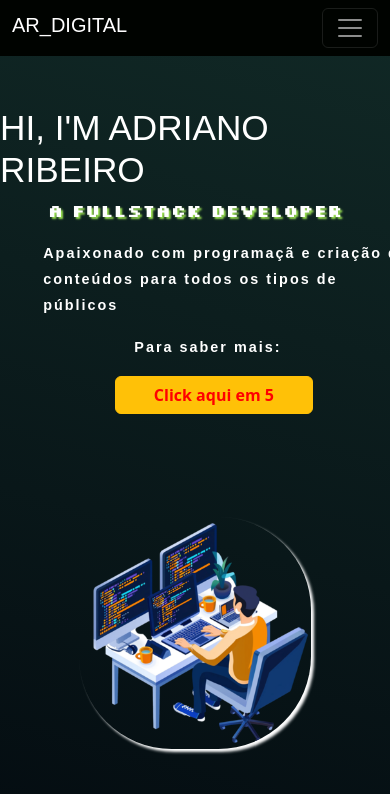
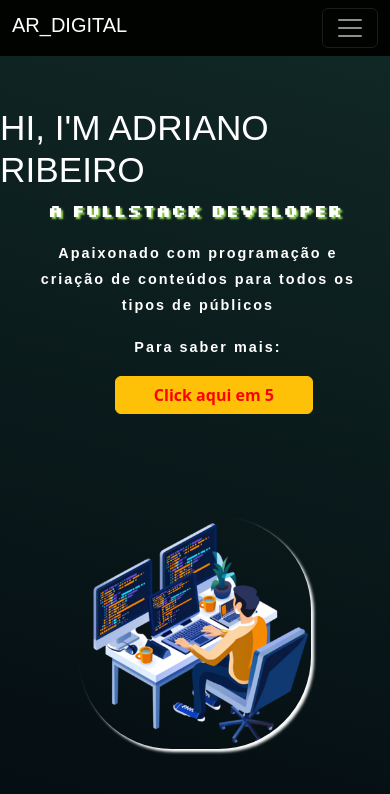
Before and after one commit to AdrianoNRibeiro/new_port, a Vue app: page / in a window 390 px wide. Shown: the top 794 px of the page. Built offline with nearby package versions, Linux system fonts and the light colour scheme; a web font is replaced by a local one.

Commit message:
commit C

```diff
--- a/src/views/HomeView.vue
+++ b/src/views/HomeView.vue
@@ -49,7 +49,7 @@ onMounted(() => {
       <section class="section-content">
         <div class="description">
           <!-- <p>Passionate about programming and creating content for all types of audiences.</p> -->
-          <p>Apaixonado com programaçã e criação de conteúdos para todos os tipos de públicos</p>
+          <p>Apaixonado com programação e criação de conteúdos para todos os tipos de públicos</p>
         </div>
         <div class="interation">
           <!-- <p>To find out more about:</p> -->
@@ -199,10 +199,6 @@ p {
     height: 40vh;
   }
 
-  .main-describe h3 {
-    text-align: center;
-  }
-
   .aside-perfil {
     width: 100%;
     height: 35vh;
@@ -330,6 +326,15 @@ p {
     height: 30%;
     margin-bottom: 15px;
   }
+
+  .description {
+    width: 90%;
+    transform: translateX(-10px);
+  }
+
+  .description p {
+    text-align: center;
+  }
 }
 
 @media (min-width: 426px) and (max-width: 560px) {
```
